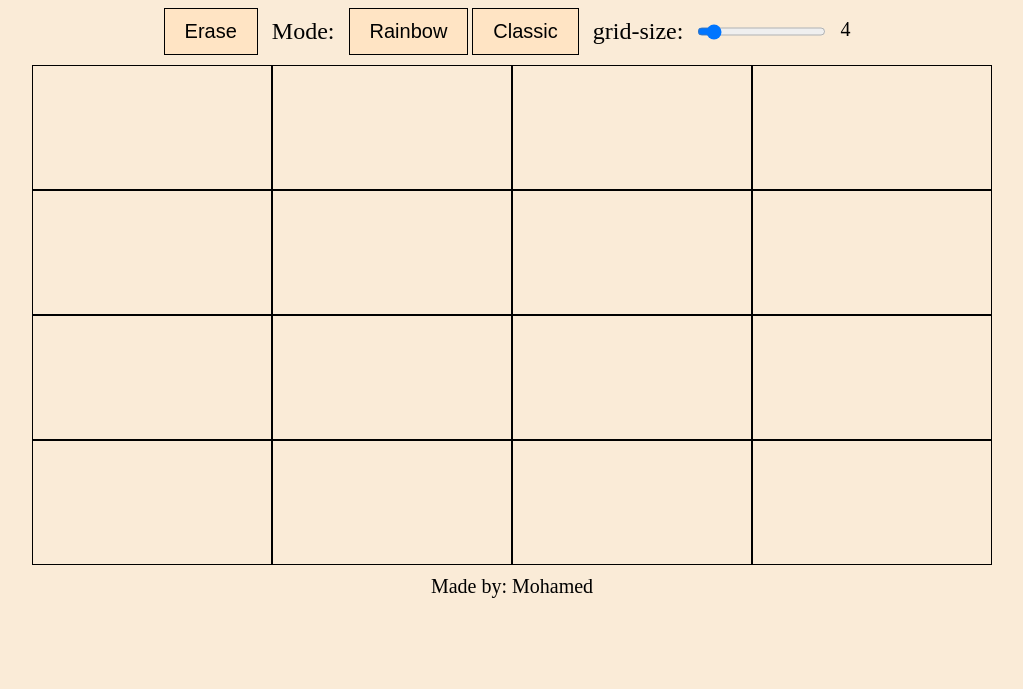
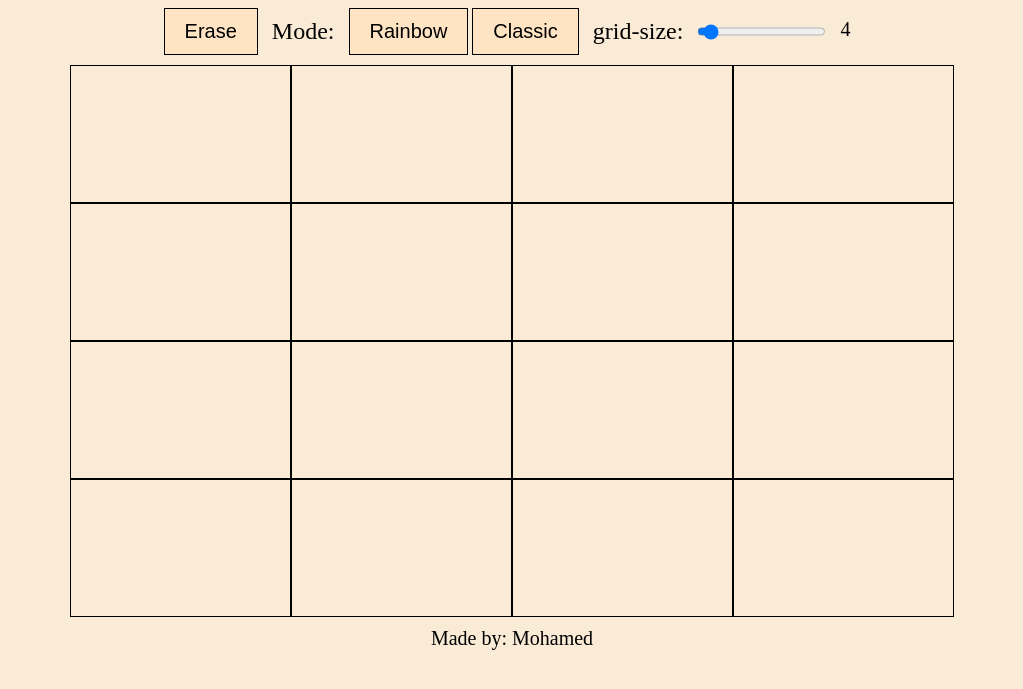
Before and after one commit to mmohamed-1/ETCH-A-SKETCH, a plain HTML site: page index.html in a window 1280 px wide. Shown: the part 49-738 px from the top of the page, without its empty margins (128-1151 px from the left). Drawn offline with Linux system fonts and the light colour scheme; a web font is replaced by a local one.

Commit message:
updated javascript

```diff
--- a/app.js
+++ b/app.js
@@ -18,6 +18,7 @@ function makeGrid(x) {
     const div = document.createElement("div");
     div.className = "row";
     container.style.gridTemplateColumns = `repeat(${x}, 1fr)`;
+    container.style.gridTemplateRows = `repeat(${x}, 1fr)`;
 
     btn.addEventListener("click", function () {
       div.style.backgroundColor = "bisque";
@@ -34,7 +35,7 @@ slider.addEventListener("change", function (e) {
   div = document.querySelectorAll(".row");
   div.forEach((box) => box.remove());
   console.log(sliderValue);
-  input.textContent = sliderValue;
+  input.textContent = `${sliderValue} x ${sliderValue}`;
   makeGrid(sliderValue);
 });
 
--- a/index.html
+++ b/index.html
@@ -22,7 +22,7 @@
       <button class="rainbow btn">Rainbow</button>
       <button class="classic btn">Classic</button>
       <p class="mode">grid-size:</p>
-      <input type="range" name="" value="4" min="0" max="50" id="slider" />
+      <input type="range" name="" value="4" min="1" max="64" id="slider" />
       <span class="num" id="btnNum">4</span>
     </div>
 
--- a/main.css
+++ b/main.css
@@ -1,7 +1,6 @@
 * {
   margin: 0;
   padding: 0;
-  box-sizing: border-box;
 }
 body {
   background-color: antiquewhite;
@@ -36,8 +35,9 @@ header h1 {
 .container {
   display: grid;
   margin: 10px auto;
-  width: 960px;
-  height: 500px;
+  width: 69vw;
+  height: 69vh;
+  box-sizing: content-box;
 }
 .num {
   padding: 10px;
```
